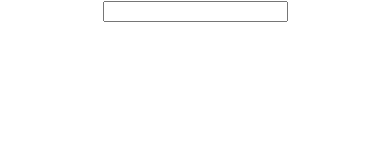
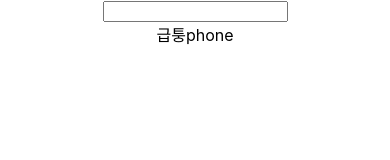
Before and after one commit to ToongGary/metro-toilet, a React (Create React App) app: page / in a window 390 px wide. Shown: the top 160 px of the page. Built offline with nearby package versions, Linux system fonts and the light colour scheme.

Commit message:
Add media query

```diff
--- a/package.json
+++ b/package.json
@@ -10,8 +10,10 @@
     "@types/node": "^16.18.11",
     "@types/react": "^18.0.26",
     "@types/react-dom": "^18.0.10",
+    "@types/react-responsive": "^8.0.5",
     "react": "^18.2.0",
     "react-dom": "^18.2.0",
+    "react-responsive": "^9.0.2",
     "react-scripts": "5.0.1",
     "typescript": "^4.9.4",
     "web-vitals": "^2.1.4"
--- a/src/App.tsx
+++ b/src/App.tsx
@@ -2,13 +2,27 @@ import React from "react";
 import logo from "./logo.svg";
 import "./App.css";
 import Search from "./Search";
+import { useMediaQuery } from "react-responsive"
+
 
 function App() {
+  const isPc = useMediaQuery({
+    query: "(min-width:720px)"
+  })
+
+  const WebSize = isPc ? "급퉁pc" : "급퉁phone"
+
+
   return (
     <div className="App">
       <Search />
+      <div>
+        {WebSize}
+      </div>
     </div>
   );
+
+
 }
 
 export default App;
```
Also changed, not shown: 1 other file (tests, documents, lock files or other folders).
